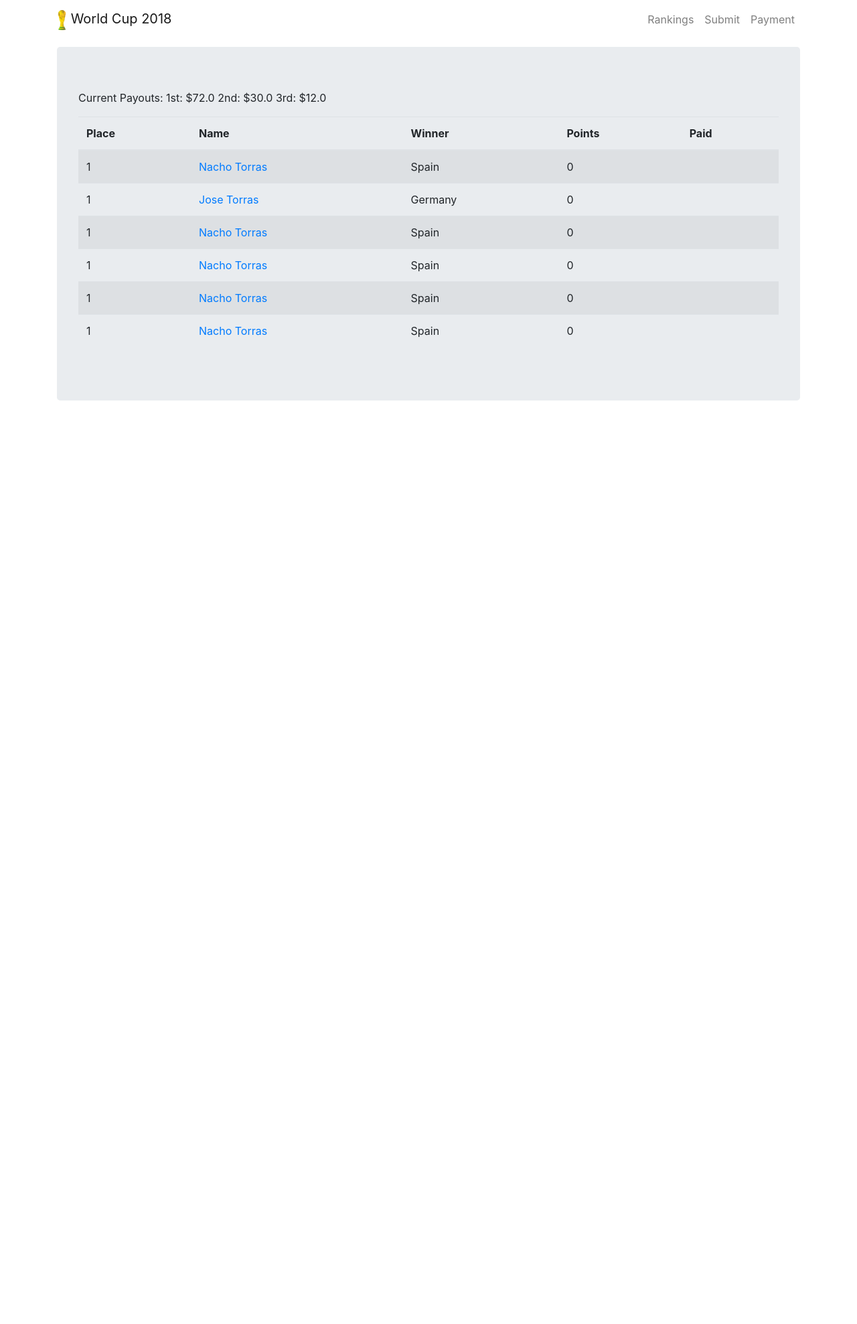
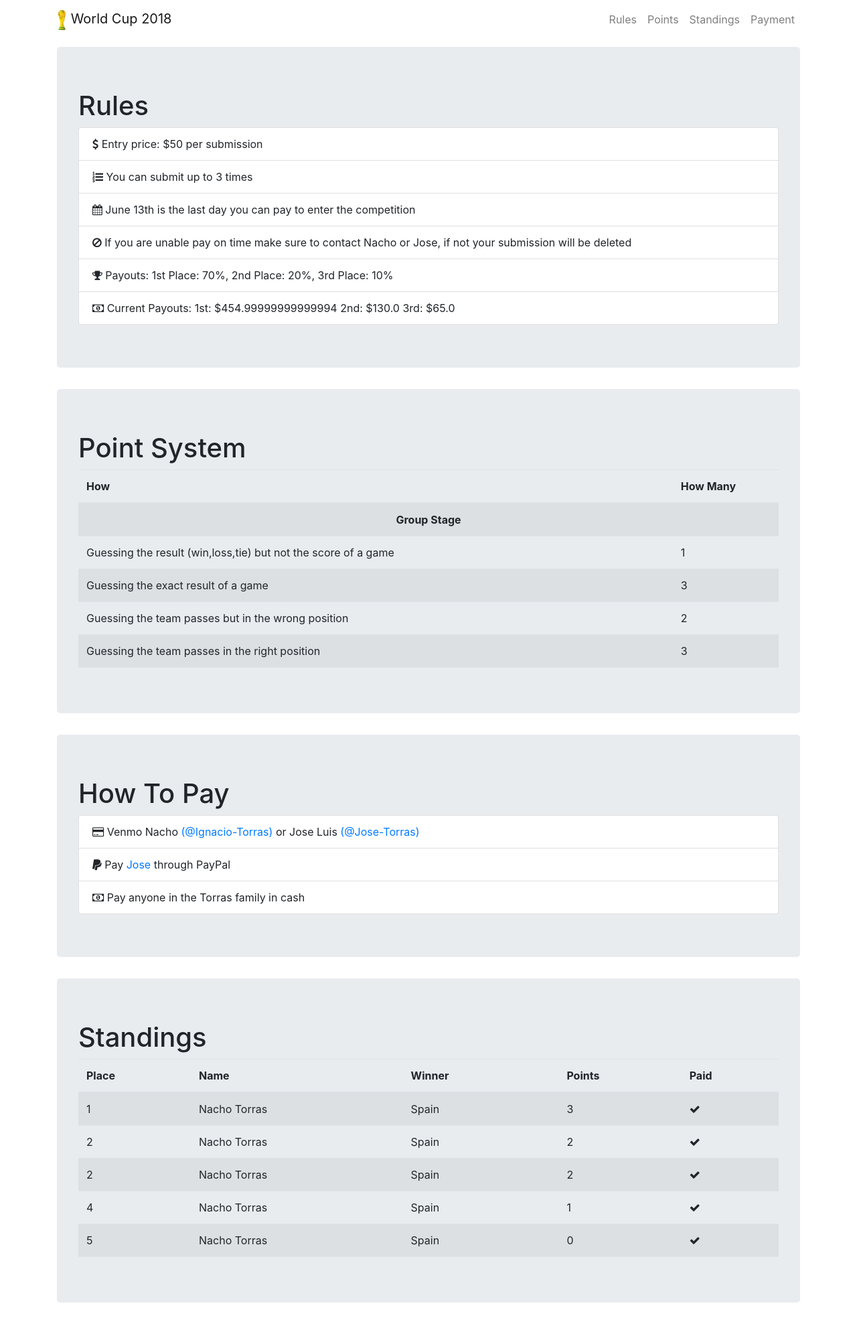
Before and after one commit to itorras13/wc2018, a Flask app: page / in a window 1280 px wide. Shown: the whole page at 67% size. Before the commit the page ends 598 px from the top, so only its background shows below. Run offline with Flask 2, Linux system fonts and the light colour scheme; some libraries are stand-ins or nearby versions.

Commit message:
Most of static page set

```diff
--- a/app.py
+++ b/app.py
@@ -22,7 +22,29 @@ app.config['SQLALCHEMY_TRACK_MODIFICATIONS'] = True
 @app.route('/')
 def index():
     submissions = getSubmissions()
-    return render_template('index.html', submissions=submissions, modal="none")
+    subs = sorted(submissions, key=lambda d: d['points'], reverse=True)
+    return render_template(
+        'index.html',
+        submissions=addPlace(subs),
+        modal="none",
+        mdebug=print_in_console)
+
+
+def print_in_console(message):
+    print str(message)
+
+
+def addPlace(submissions):
+    index = 0
+    place = 0
+    prevValue = 9999
+    for submission in submissions:
+        index += 1
+        if submission['points'] != prevValue:
+            place = index
+        prevValue = submission['points']
+        submission['place'] = place
+    return submissions
 
 
 def getSubmissions():
@@ -60,6 +82,48 @@ def getSubmissions():
         {
             'name': 'Nacho Torras',
             'points': 0,
+            'paid': True,
+            'winner': 'Spain'
+        },
+        {
+            'name': 'Nacho Torras',
+            'points': 0,
+            'paid': True,
+            'winner': 'Spain'
+        },
+        {
+            'name': 'Nacho Torras',
+            'points': 0,
+            'paid': True,
+            'winner': 'Spain'
+        },
+        {
+            'name': 'Nacho Torras',
+            'points': 0,
+            'paid': True,
+            'winner': 'Spain'
+        },
+        {
+            'name': 'Nacho Torras',
+            'points': 3,
+            'paid': True,
+            'winner': 'Spain'
+        },
+        {
+            'name': 'Nacho Torras',
+            'points': 2,
+            'paid': True,
+            'winner': 'Spain'
+        },
+        {
+            'name': 'Nacho Torras',
+            'points': 2,
+            'paid': True,
+            'winner': 'Spain'
+        },
+        {
+            'name': 'Nacho Torras',
+            'points': 1,
             'paid': True,
             'winner': 'Spain'
         },
--- a/static/css/app.css
+++ b/static/css/app.css
@@ -5,3 +5,14 @@
 body {
   padding-top: 70px;
 }
+
+.scrollableTable {
+  overflow: hidden;
+  overflow-y: scroll;
+  height: 300px;
+}
+
+.longRow {
+  text-align: center;
+  font-weight: bold;
+}
--- a/templates/index.html
+++ b/templates/index.html
@@ -48,10 +48,13 @@
             <div class="collapse navbar-collapse" id="navbarResponsive">
                 <ul class="navbar-nav ml-auto">
                     <li class="nav-item">
-                        <a class="nav-link js-scroll-trigger" href="#rankings">Rankings</a>
+                        <a class="nav-link js-scroll-trigger" href="#rules">Rules</a>
                     </li>
                     <li class="nav-item">
-                        <a class="nav-link js-scroll-trigger" href="#submit">Submit</a>
+                        <a class="nav-link js-scroll-trigger" href="#points">Points</a>
+                    </li>
+                    <li class="nav-item">
+                        <a class="nav-link js-scroll-trigger" href="#standings">Standings</a>
                     </li>
                     <li class="nav-item">
                         <a class="nav-link js-scroll-trigger" href="#payment">Payment</a>
@@ -60,54 +63,8 @@
             </div>
         </div>
     </nav>
-
-    <div class="container rankings">
-
-        <div class="jumbotron">
-            {% if submissions != [] %}
-            <p>Current Payouts: 1st: ${{submissions|count * 20 * 0.60}} 2nd: ${{submissions|count * 20 * 0.25}} 3rd: ${{submissions|count
-                * 20 * 0.1}}</p>
-            <table class="table table-striped">
-                <thead>
-                    <tr>
-                        <th>Place</th>
-                        <th>Name</th>
-                        <th>Winner</th>
-                        <th>Points</th>
-                        <th>Paid</th>
-                    </tr>
-                </thead>
-                <tbody>
-                    {% set place = 0 %} {% set index = 0 %} {% set previous_value = 9999 %} {% for submission in submissions %} {% set index
-                    = index + 1 %} {% if submission['points'] != previous_value %} {% set place = index %} {% endif %} {%
-                    set previous_value = submission['points'] %}
-                    <tr>
-                        <td>{{place}}</td>
-                        <td>
-                            <a href="">{{submission['name']}}</a>
-                        </td>
-
-
-                        <td>{{submission['winner']}}</td>
-                        <td>{{submission['points']}}</td>
-                        {% if submission['paid'] %}
-                        <td>
-                            <span class="glyphicon glyphicon-ok" aria-hidden="true"></span>
-                        </td>
-                        {% else %}
-                        <td>
-                            <span class="glyphicon glyphicon-remove" aria-hidden="true"></span>
-                        </td>
-                        {% endif %}
-                    </tr>
-                    {% endfor %}
-                </tbody>
-            </table>
-            {% else %} Standings will be shown once all submissions are made {% endif %}
-
-        </div>
-
-    </div>
+    {% include '/index/rules.html' %} {%include '/index/points.html' %} {%include '/index/payment.html' %} {% include '/index/standings.html'
+    %}
     <!-- /container -->
 
     <script src="static/js/jquery.min.js"></script>
--- /dev/null
+++ b/templates/index/payment.html
@@ -0,0 +1,22 @@
+<div class="container" id="payment">
+
+    <div class="jumbotron">
+        <h1>How To Pay</h1>
+        <ul class="list-group">
+            <li class="list-group-item">
+                <i class="fa fa-credit-card" aria-hidden="true"></i>
+                Venmo Nacho
+                <a href="https://venmo.com/Ignacio-Torras" target="_blank">(@Ignacio-Torras)</a>
+                or Jose Luis
+                <a href="https://venmo.com/Jose-Torras" target="_blank">(@Jose-Torras)</a>
+            </li>
+            <li class="list-group-item">
+                <i class="fa fa-paypal" aria-hidden="true"></i> Pay
+                <a href="https://www.paypal.com/pools/c/83iIAyS8bN" target="_blank">Jose</a> through PayPal
+            </li>
+            <li class="list-group-item">
+                <i class="fa fa-money" aria-hidden="true"></i> Pay anyone in the Torras family in cash</li>
+        </ul>
+    </div>
+
+</div>
--- /dev/null
+++ b/templates/index/points.html
@@ -0,0 +1,93 @@
+<div class="container" id="points">
+
+    <div class="jumbotron">
+        <h1>Point System</h1>
+        <div class="scrollableTable">
+            <table class="table table-striped">
+                <thead>
+                    <tr>
+                        <th>How</th>
+                        <th>How Many</th>
+                    </tr>
+                </thead>
+                <tbody>
+                    <tr>
+                        <td colspan="2" class="longRow">Group Stage</td>
+                    </tr>
+                    <tr>
+                        <td>Guessing the result (win,loss,tie) but not the score of a game</td>
+                        <td>1</td>
+                    </tr>
+                    <tr>
+                        <td>Guessing the exact result of a game</td>
+                        <td>3</td>
+                    </tr>
+                    <tr>
+                        <td>Guessing the team passes but in the wrong position</td>
+                        <td>2</td>
+                    </tr>
+                    <tr>
+                        <td>Guessing the team passes in the right position</td>
+                        <td>3</td>
+                    </tr>
+                    <tr>
+                        <td colspan="2" class="longRow">Knockout Stage</td>
+                    </tr>
+                    <tr>
+                        <td>Guessing which eight teams qualify for the quarterfinals</td>
+                        <td>4 per Team</td>
+                    </tr>
+                    <tr>
+                        <td>Guessing which four teams qualify for the semifinals</td>
+                        <td>6 per Team</td>
+                    </tr>
+                    <tr>
+                        <td>Guessing which two teams qualify for the final</td>
+                        <td>10 per Team</td>
+                    </tr>
+                    <tr>
+                        <td>Guessing the third place team (Found out that no 3rd place game in Euro so ignore)</td>
+                        <td>6</td>
+                    </tr>
+                    <tr>
+                        <td>Guessing the champion of Euro 2016</td>
+                        <td>25</td>
+                    </tr>
+                    <tr>
+                        <td>Guessing the top goal scorer of the tournament</td>
+                        <td>10</td>
+                    </tr>
+                    <tr>
+                        <td colspan="2" class="longRow">TieBreakers</td>
+                    </tr>
+                    <tr>
+                        <td colspan="2"> 1. Whoever correctly perdicted the most exact scores in the group stage</td>
+                    </tr>
+                    <tr>
+                        <td colspan="2"> 2. Whoever received the most points in the group stage</td>
+                    </tr>
+                    <tr>
+                        <td colspan="2"> 3. Whoever correctly predicted the most quarterfinalists</td>
+                    </tr>
+                </tbody>
+            </table>
+        </div>
+    </div>
+</div>
+
+<!-- <div class="panel panel-default">
+                <div class="panel-heading">Tie Breakers</div>
+                <div class="panel-body">
+                    <ul class="list-group">
+                        <li class="list-group-item">
+                            1. Whoever correctly perdicted the most exact scores in the group stage
+                        </li>
+                        <li class="list-group-item">
+                            2. Whoever received the most points in the group stage
+                        </li>
+                        <li class="list-group-item">
+                            3. Whoever correctly predicted the most quarterfinalists
+                        </li>
+                    </ul>
+                </div>
+            </div> -->
--- /dev/null
+++ b/templates/index/rules.html
@@ -0,0 +1,36 @@
+<div class="container" id="rules">
+
+    <div class="jumbotron">
+        <h1>Rules</h1>
+        <ul class="list-group">
+            <li class="list-group-item">
+                <i class="fa fa-usd" aria-hidden="true"></i>
+                Entry price: $50 per submission
+            </li>
+            <li class="list-group-item">
+                <i class="fa fa-list-ol" aria-hidden="true"></i>
+                You can submit up to 3 times
+            </li>
+            <li class="list-group-item">
+                <i class="fa fa-calendar" aria-hidden="true"></i>
+                June 13th is the last day you can pay to enter the competition
+            </li>
+            <li class="list-group-item">
+                <i class="fa fa-ban" aria-hidden="true"></i>
+                If you are unable pay on time make sure to contact Nacho or Jose, if not your submission will be deleted
+            </li>
+            <li class="list-group-item">
+                <i class="fa fa-trophy" aria-hidden="true"></i>
+                Payouts: 1st Place: 70%, 2nd Place: 20%, 3rd Place: 10%
+            </li>
+            {% if submissions != [] %}
+            <li class="list-group-item">
+                <i class="fa fa-money" aria-hidden="true"></i>
+                Current Payouts: 1st: ${{submissions|count * 50 * 0.70}} 2nd: ${{submissions|count * 50 * 0.20}} 3rd: ${{submissions|count
+                * 50 * 0.1}}
+            </li>
+            {% endif %}
+        </ul>
+    </div>
+
+</div>
--- /dev/null
+++ b/templates/index/standings.html
@@ -0,0 +1,41 @@
+<div class="container" id="standings">
+
+    <div class="jumbotron">
+        <h1>Standings</h1>
+        <div class="scrollableTable">
+            {% if submissions != [] %}
+            <table class="table table-striped">
+                <thead>
+                    <tr>
+                        <th>Place</th>
+                        <th>Name</th>
+                        <th>Winner</th>
+                        <th>Points</th>
+                        <th>Paid</th>
+                    </tr>
+                </thead>
+                <tbody>
+                    {% for submission in submissions %}
+                    <tr>
+                        <td>{{submission['place']}}</td>
+                        <td>{{submission['name']}}</td>
+                        <td>{{submission['winner']}}</td>
+                        <td>{{submission['points']}}</td>
+                        {% if submission['paid'] %}
+                        <td>
+                            <i class="fa fa-check" aria-hidden="true"></i>
+                        </td>
+                        {% else %}
+                        <td>
+                            <i class="fa fa-times" aria-hidden="true"></i>
+                        </td>
+                        {% endif %}
+                    </tr>
+                    {% endfor %}
+                </tbody>
+            </table>
+            {% else %} Standings will be shown once all submissions are made {% endif %}
+        </div>
+    </div>
+
+</div>
```
